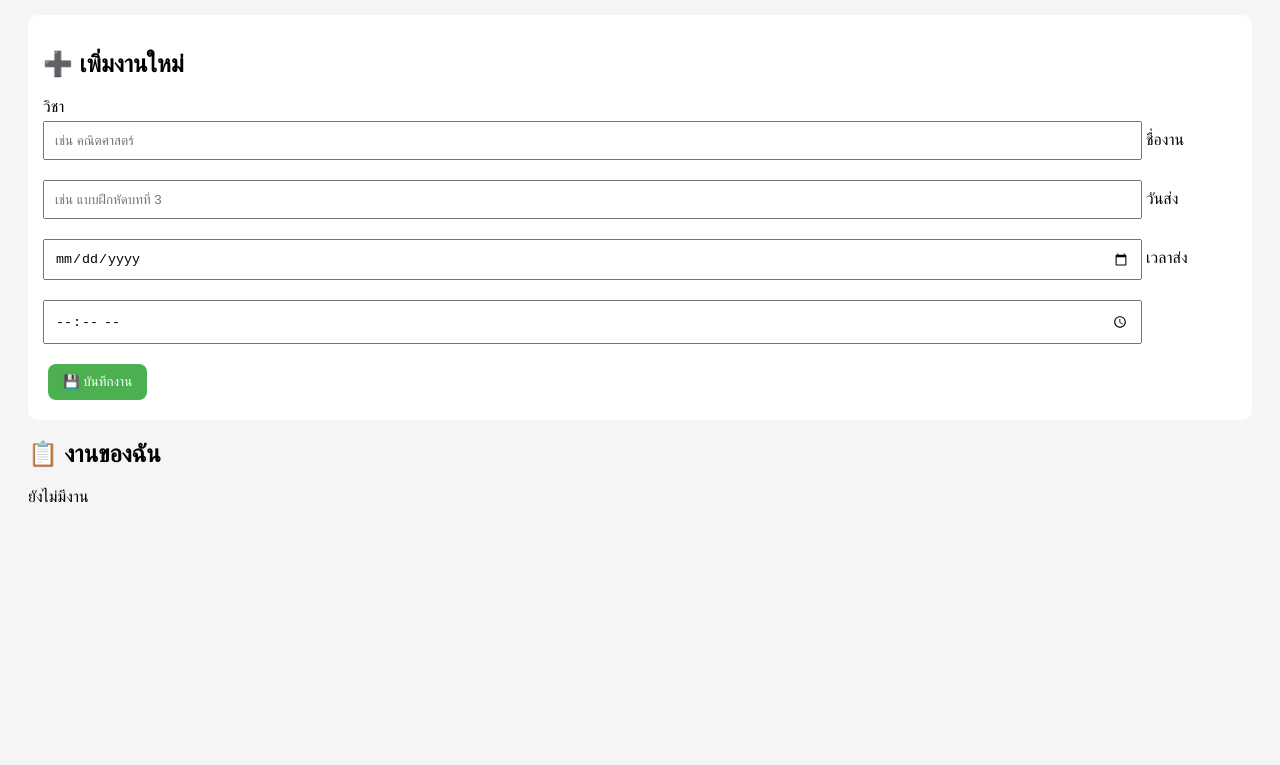
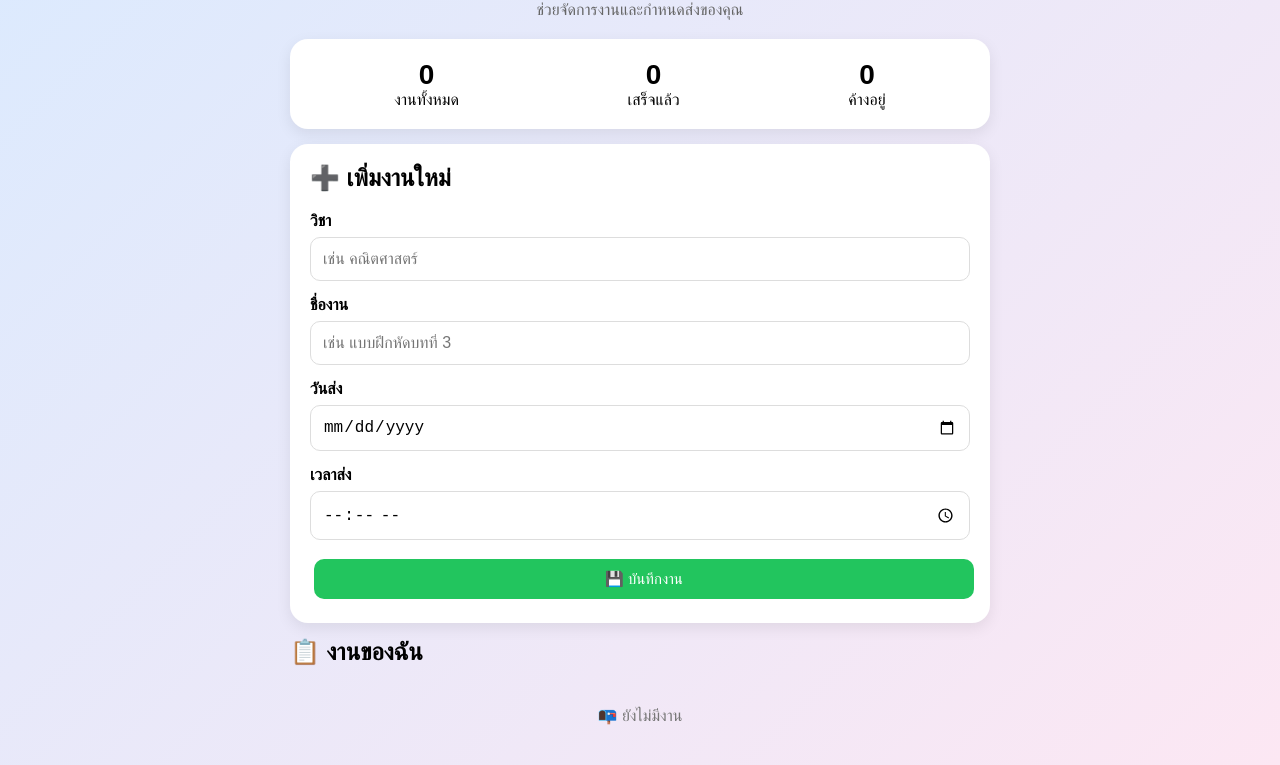
Before and after one commit to yamada6900-commits/school-task-system, a plain HTML site: page index.html in a window 1280 px wide. Shown: the part 94-859 px from the top of the page. Before the commit the page ends 800 px from the top, so only its background shows below. Drawn offline with Linux system fonts and the light colour scheme.

Commit message:
Update index.html
github.com/yamada6900-commits/school-task-system/new/main

```diff
--- a/index.html
+++ b/index.html
@@ -8,56 +8,101 @@
 
 <style>
 
-        body {
-            font-family: Arial, sans-serif;
-            padding: 20px;
-            background: #f5f5f5;
+* {
+    box-sizing: border-box;
 }
 
-        h1 {
-            text-align: center;
+body {
+    margin: 0;
+    font-family: Arial, sans-serif;
+    background: linear-gradient(135deg, #dbeafe, #fce7f3);
+    min-height: 100vh;
+    padding: 20px;
 }
 
-        .box {
+.container {
+    max-width: 700px;
+    margin: auto;
+}
+
+.header {
+    text-align: center;
+    margin-bottom: 20px;
+}
+
+.header h1 {
+    margin-bottom: 5px;
+}
+
+.header p {
+    color: #666;
+}
+
+.box,
+.task,
+.stats {
     background: white;
-            padding: 15px;
+    padding: 20px;
     margin-bottom: 15px;
-            border-radius: 10px;
+    border-radius: 18px;
+    box-shadow: 0 5px 15px rgba(0,0,0,0.08);
+}
+
+h2 {
+    margin-top: 0;
+}
+
+label {
+    font-weight: bold;
 }
 
 input {
-            width: 90%;
-            padding: 10px;
-            margin: 5px 0 15px;
+    width: 100%;
+    padding: 12px;
+    margin: 7px 0 15px;
+    border: 1px solid #ddd;
+    border-radius: 10px;
+    font-size: 16px;
 }
 
 button {
-            padding: 10px 15px;
-            margin: 5px;
+    padding: 11px 16px;
+    margin: 4px;
     border: none;
-            border-radius: 8px;
+    border-radius: 10px;
+    cursor: pointer;
+    font-size: 15px;
 }
 
 .save {
-            background: #4CAF50;
+    background: #22c55e;
+    color: white;
+    width: 100%;
+}
+
+.done {
+    background: #3b82f6;
     color: white;
 }
 
 .delete {
-            background: #e74c3c;
+    background: #ef4444;
     color: white;
 }
 
-        .done {
-            background: #3498db;
-            color: white;
+.stats {
+    display: flex;
+    justify-content: space-around;
+    text-align: center;
 }
 
-        .task {
-            background: white;
-            padding: 15px;
-            margin: 10px 0;
-            border-radius: 10px;
+.stat-number {
+    font-size: 28px;
+    font-weight: bold;
+}
+
+.task h3 {
+    margin-top: 0;
 }
 
 .completed {
@@ -65,18 +110,55 @@
     opacity: 0.5;
 }
 
+.empty {
+    text-align: center;
+    color: #777;
+    padding: 20px;
+}
+
 </style>
 </head>
 
 <body>
 
+<div class="container">
+
+    <div class="header">
+
         <h1>📚 ระบบจัดการงาน</h1>
+
+        <p>
+            ช่วยจัดการงานและกำหนดส่งของคุณ
+        </p>
+
+    </div>
+
+
+    <div class="stats">
+
+        <div>
+            <div class="stat-number" id="total">0</div>
+            <div>งานทั้งหมด</div>
+        </div>
+
+        <div>
+            <div class="stat-number" id="completed">0</div>
+            <div>เสร็จแล้ว</div>
+        </div>
+
+        <div>
+            <div class="stat-number" id="remaining">0</div>
+            <div>ค้างอยู่</div>
+        </div>
+
+    </div>
+
 
     <div class="box">
 
         <h2>➕ เพิ่มงานใหม่</h2>
 
-        <label>วิชา</label><br>
+        <label>วิชา</label>
 
         <input
             id="subject"
@@ -84,7 +166,8 @@
             placeholder="เช่น คณิตศาสตร์"
         >
 
-        <label>ชื่องาน</label><br>
+
+        <label>ชื่องาน</label>
 
         <input
             id="task"
@@ -92,21 +175,22 @@
             placeholder="เช่น แบบฝึกหัดบทที่ 3"
         >
 
-        <label>วันส่ง</label><br>
+
+        <label>วันส่ง</label>
 
         <input
             id="date"
             type="date"
         >
 
-        <label>เวลาส่ง</label><br>
+
+        <label>เวลาส่ง</label>
 
         <input
             id="time"
             type="time"
         >
 
-        <br>
 
         <button
             class="save"
@@ -122,17 +206,17 @@
 
     <div id="taskList"></div>
 
+</div>
+
 
 <script>
 
-        // โหลดงานที่เคยบันทึกไว้
 let tasks =
     JSON.parse(
         localStorage.getItem("tasks")
     ) || [];
 
 
-        // เพิ่มงาน
 function addTask() {
 
     let subject =
@@ -148,7 +232,6 @@
         document.getElementById("time").value;
 
 
-            // ตรวจสอบว่ากรอกครบหรือไม่
     if (
         subject === "" ||
         task === "" ||
@@ -162,7 +245,6 @@
     }
 
 
-            // สร้างข้อมูลงาน
     let newTask = {
 
         subject: subject,
@@ -176,25 +258,22 @@
         completed: false,
 
         notified: false
+
     };
 
 
-            // เพิ่มงานเข้าไปในรายการ
     tasks.push(newTask);
 
 
-            // บันทึกงานลงโทรศัพท์
     localStorage.setItem(
         "tasks",
         JSON.stringify(tasks)
     );
 
 
-            // แสดงงาน
     showTasks();
 
 
-            // ล้างช่องกรอกข้อมูล
     document.getElementById("subject").value = "";
 
     document.getElementById("task").value = "";
@@ -202,10 +281,10 @@
     document.getElementById("date").value = "";
 
     document.getElementById("time").value = "";
+
 }
 
 
-        // แสดงงานทั้งหมด
 function showTasks() {
 
     let list =
@@ -215,20 +294,20 @@
     list.innerHTML = "";
 
 
-            // ถ้ายังไม่มีงาน
+    updateStats();
+
+
     if (tasks.length === 0) {
 
         list.innerHTML =
-                    "<p>ยังไม่มีงาน</p>";
+            '<div class="empty">📭 ยังไม่มีงาน</div>';
 
         return;
+
     }
 
 
-            // แสดงงานแต่ละงาน
-            tasks.forEach(
-                function(item, index) {
-
+    tasks.forEach(function(item, index) {
 
         let completedClass =
             item.completed
@@ -238,9 +317,7 @@
 
         list.innerHTML += `
 
-                        <div
-                            class="task ${completedClass}"
-                        >
+            <div class="task ${completedClass}">
 
                 <h3>
                     📚 ${item.subject}
@@ -251,22 +328,24 @@
                 </p>
 
                 <p>
-                                📅 วันที่ส่ง:
-                                ${item.date}
-
+                    📅 วันที่ส่ง: ${item.date}
                     <br>
-
-                                ⏰ เวลา:
-                                ${item.time}
+                    ⏰ เวลา: ${item.time}
                 </p>
 
 
+                ${
+                    item.completed
+                    ? "<p>✅ ทำงานเสร็จแล้ว</p>"
+                    : `
                         <button
                             class="done"
                             onclick="completeTask(${index})"
                         >
                             ✅ ทำเสร็จแล้ว
                         </button>
+                    `
+                }
 
 
                 <button
@@ -279,12 +358,12 @@
             </div>
 
         `;
-                }
-            );
+
+    });
+
 }
 
 
-        // ทำเครื่องหมายว่างานเสร็จแล้ว
 function completeTask(index) {
 
     tasks[index].completed = true;
@@ -297,11 +376,15 @@
 
 
     showTasks();
+
 }
 
 
-        // ลบงาน
 function deleteTask(index) {
+
+    if (
+        confirm("ต้องการลบงานนี้หรือไม่?")
+    ) {
 
         tasks.splice(index, 1);
 
@@ -313,17 +396,53 @@
 
 
         showTasks();
+
+    }
+
 }
 
 
-        // ตรวจสอบงานใกล้ถึงกำหนด
+function updateStats() {
+
+    let total =
+        tasks.length;
+
+
+    let completed =
+        tasks.filter(
+            item => item.completed
+        ).length;
+
+
+    let remaining =
+        total - completed;
+
+
+    document.getElementById("total")
+        .innerText = total;
+
+
+    document.getElementById("completed")
+        .innerText = completed;
+
+
+    document.getElementById("remaining")
+        .innerText = remaining;
+
+}
+
+
 function checkDeadline() {
 
-            let now = new Date();
+    let now =
+        new Date();
 
 
-            tasks.forEach(
-                function(item) {
+    tasks.forEach(function(item) {
+
+        if (item.completed) {
+            return;
+        }
 
 
         let deadline =
@@ -338,7 +457,6 @@
             deadline - now;
 
 
-                    // เหลือไม่ถึง 1 ชั่วโมง
         if (
             difference > 0 &&
             difference <=
@@ -346,14 +464,10 @@
             !item.notified
         ) {
 
-
             alert(
                 "🔔 ใกล้ถึงกำหนดส่ง!\n\n" +
-
                 item.subject +
-
                 "\n" +
-
                 item.task
             );
 
@@ -368,19 +482,17 @@
 
         }
 
-                }
-            );
+    });
+
 }
 
 
-        // ตรวจสอบทุก 1 นาที
 setInterval(
     checkDeadline,
     60000
 );
 
 
-        // แสดงงานตอนเปิดเว็บ
 showTasks();
 
 </script>
```
Lines whose indentation alone changed are shown as unchanged.
